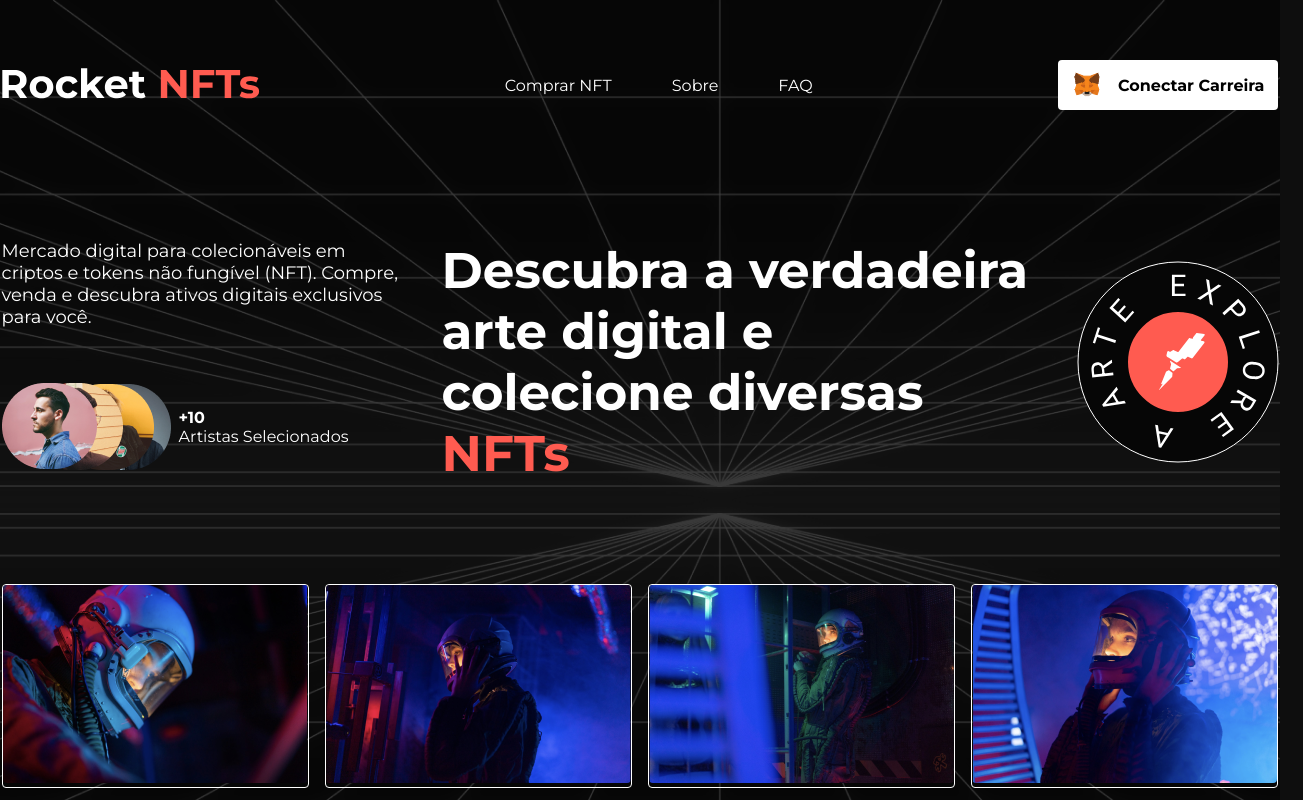
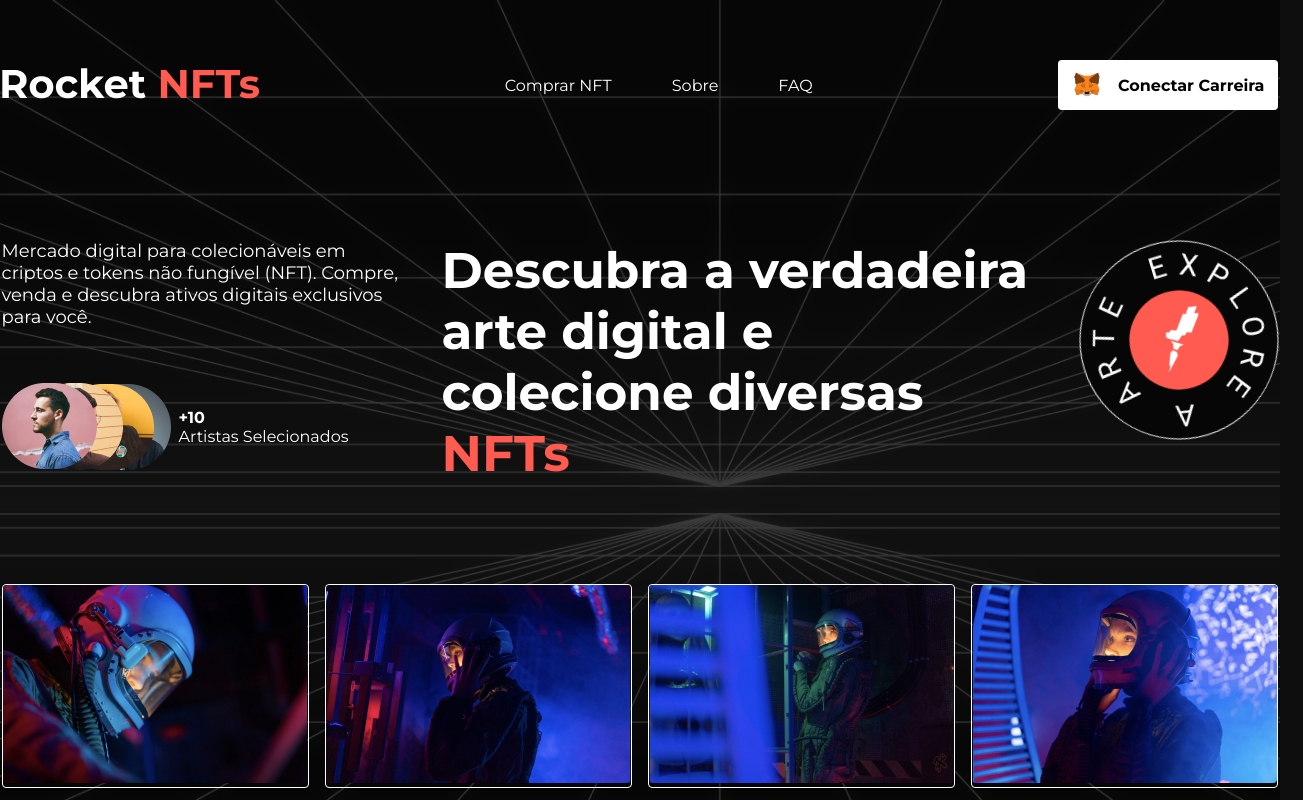
Before and after one commit to ronaldprofile/rocket-ntfs, a React (Vite) app: page / in a window 1280 px wide. Shown: the top 800 px of the page, 1303 px wide, since content can reach past the window. Built offline with nearby package versions, Linux system fonts and the light colour scheme.

Commit message:
added animation on badge image

```diff
--- a/src/components/Main/index.tsx
+++ b/src/components/Main/index.tsx
@@ -1,3 +1,4 @@
+import { motion } from "framer-motion";
 import { Gallery } from "../Gallery";
 import { badge, groupArtists } from "../../assets";
 import * as S from "./styles";
@@ -29,7 +30,22 @@ export function Main() {
             <strong> NFTs</strong>
           </h1>
 
-          <img src={badge} alt="badge Rocket" />
+          <motion.div>
+            <motion.img
+              src={badge}
+              alt="Badge Rocket NFTs"
+              style={{
+                width: 200,
+                height: 200
+              }}
+              animate={{ rotate: 360 }}
+              transition={{
+                ease: "linear",
+                duration: 6,
+                repeat: Infinity
+              }}
+            />
+          </motion.div>
         </div>
       </S.SectionIntro>
 
```
